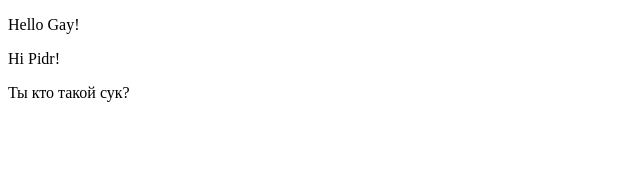
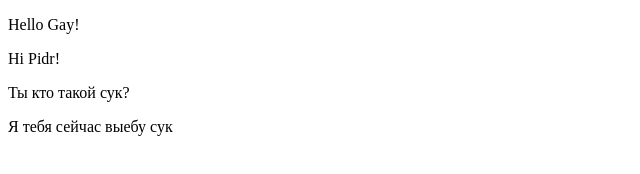
Before and after one commit to VladimirMoro2000/git---, a plain HTML site: page house/index.html in a window 1280 px wide. Shown: the whole page, without its empty margins (0-640 px from the left). Drawn offline with Linux system fonts and the light colour scheme.

Commit message:
fours commit

```diff
--- a/house/index.html
+++ b/house/index.html
@@ -10,5 +10,6 @@
     <p>Hello Gay!</p>
     <p>Hi Pidr!</p>
     <p>Ты кто такой сук?</p>
+    <p>Я тебя сейчас выебу сук</p>
 </body>
 </html>
```
